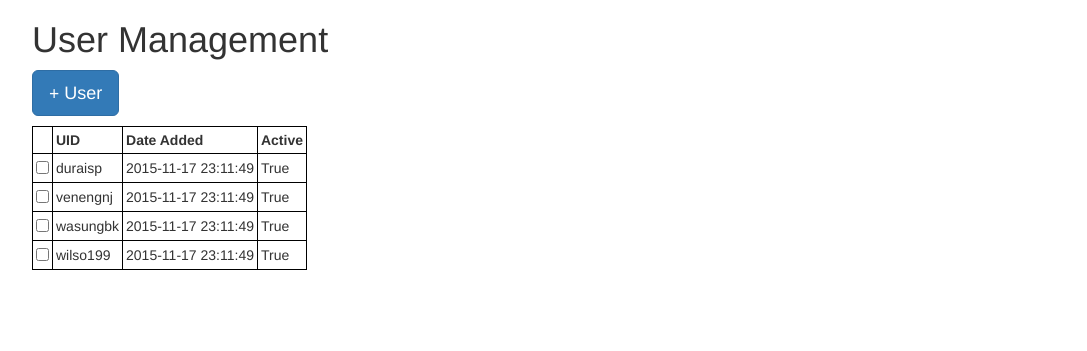
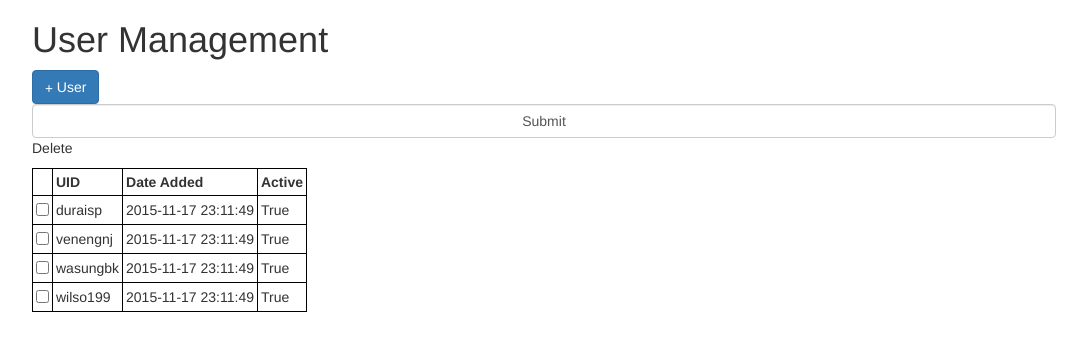
Before and after one commit to nijave/cse385-project1, a Flask app: page /manage/users in a window 1280 px wide. Shown: the part 83-434 px from the top of the page, without its empty margins (96-1183 px from the left). Run offline with Flask 2, Linux system fonts and the light colour scheme; data comes from the database, SQL or seed files in the repository; some libraries are stand-ins or nearby versions; some web fonts are replaced.

Commit message:
Working on management pages

```diff
--- a/templates/manage/groups.html
+++ b/templates/manage/groups.html
@@ -1,7 +1,7 @@
 {% extends "base.html" %}
 {% block content %}
 	<h1>Group Management</h1>
-	<a type="button" class="btn btn-primary btn-lg" href="/add/group">
+	<a type="button" class="btn btn-primary" href="/add/group">
 	  <span class="glyphicon glyphicon-plus" aria-hidden="true" style="font-weight: bold"></span> Group
 	</a>
 	<p></p>
--- a/templates/manage/passwords.html
+++ b/templates/manage/passwords.html
@@ -1,7 +1,7 @@
 {% extends "base.html" %}
 {% block content %}
 	<h1>Password Management</h1>
-	<a type="button" class="btn btn-primary btn-lg" href="/add/password">
+	<a type="button" class="btn btn-primary" href="/add/password">
 	  <span class="glyphicon glyphicon-plus" aria-hidden="true" style="font-weight: bold"></span> Password
 	</a>
 	<p></p>
--- a/templates/manage/users.html
+++ b/templates/manage/users.html
@@ -1,9 +1,11 @@
 {% extends "base.html" %}
 {% block content %}
 	<h1>User Management</h1>
-	<a type="button" class="btn btn-primary btn-lg" href="/add/user">
+	<form method="post" action="/manage/users">
+		<a type="button" class="btn btn-primary" href="/add/user">
 		  <span class="glyphicon glyphicon-plus" aria-hidden="true" style="font-weight: bold"></span> User
 		</a>
+		<input type="submit" name="delete" class="form-control">Delete</input>
 		<p></p>
 		<table class="info-table">
 			<tr>
@@ -21,4 +23,5 @@
 		</tr>
 		{% endfor %}
 		</table>
+	</form>
 {% endblock %}
```
Lines whose indentation alone changed are shown as unchanged.
